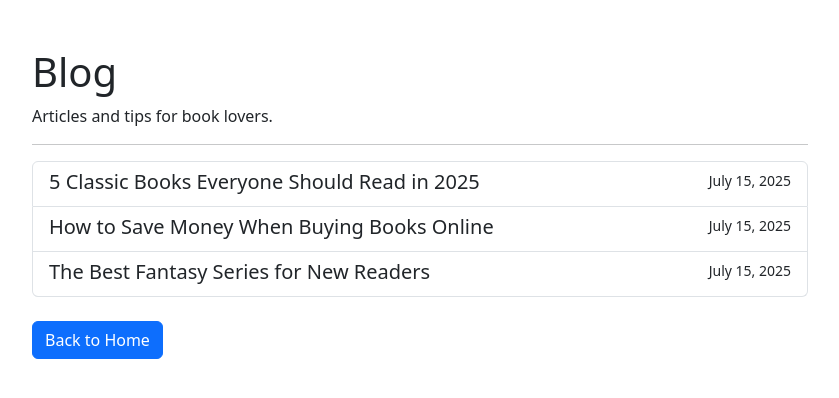
After one commit to tanomonaco/comparador-libros, a Flask app: page /blog in a window 1280 px wide. The commit adds this page. Shown: the top 398 px of the page, without its empty margins (220-1059 px from the left). Run offline with Flask 3, Linux system fonts and the light colour scheme.

Commit message:
feat: Add blog section with three articles

```diff
--- a/app.py
+++ b/app.py
@@ -68,3 +68,17 @@ def about():
 @app.route("/contact")
 def contact():
     return render_template("legal/contact.html")
+@app.route("/blog/5-classic-books")
+def post1():
+    return render_template("blog/post1.html")
+
+@app.route("/blog/how-to-save-money-on-books")
+def post2():
+    return render_template("blog/post2.html")
+
+@app.route("/blog/best-fantasy-series-for-new-readers")
+def post3():
+    return render_template("blog/post3.html")
+@app.route("/blog")
+def blog_index():
+    return render_template("blog_index.html")
--- /dev/null
+++ b/templates/blog_index.html
@@ -0,0 +1,37 @@
+<!DOCTYPE html>
+<html lang="en">
+<head>
+    <meta charset="UTF-8">
+    <meta name="viewport" content="width=device-width, initial-scale=1.0">
+    <title>Blog - CompareLibros</title>
+    <link href="https://cdn.jsdelivr.net/npm/bootstrap@5.3.3/dist/css/bootstrap.min.css" rel="stylesheet">
+</head>
+<body>
+    <div class="container mt-5" style="max-width: 800px;">
+        <h1>Blog</h1>
+        <p>Articles and tips for book lovers.</p>
+        <hr>
+        <div class="list-group">
+            <a href="/blog/5-classic-books" class="list-group-item list-group-item-action">
+                <div class="d-flex w-100 justify-content-between">
+                    <h5 class="mb-1">5 Classic Books Everyone Should Read in 2025</h5>
+                    <small>July 15, 2025</small>
+                </div>
+            </a>
+            <a href="/blog/how-to-save-money-on-books" class="list-group-item list-group-item-action">
+                <div class="d-flex w-100 justify-content-between">
+                    <h5 class="mb-1">How to Save Money When Buying Books Online</h5>
+                    <small>July 15, 2025</small>
+                </div>
+            </a>
+            <a href="/blog/best-fantasy-series-for-new-readers" class="list-group-item list-group-item-action">
+                <div class="d-flex w-100 justify-content-between">
+                    <h5 class="mb-1">The Best Fantasy Series for New Readers</h5>
+                    <small>July 15, 2025</small>
+                </div>
+            </a>
+        </div>
+        <a href="/" class="btn btn-primary mt-4">Back to Home</a>
+    </div>
+</body>
+</html>
```
Also changed, not shown: templates/blog/post1.html (added, +35 -0 lines), templates/blog/post2.html (added, +34 -0 lines), templates/blog/post3.html (added, +32 -0 lines), templates/index.html (+10 -3 lines).
